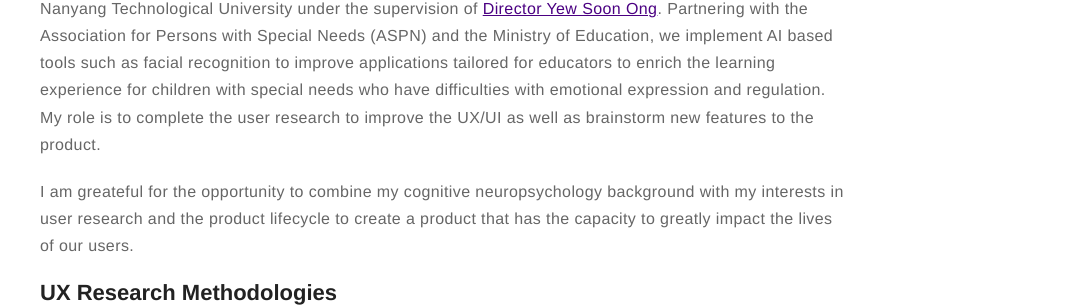
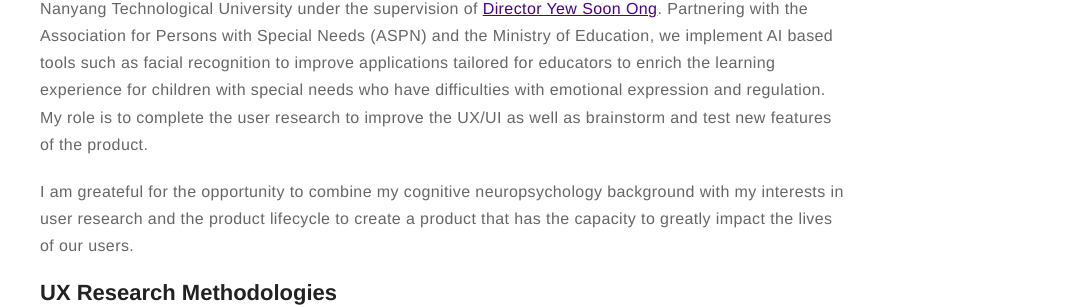
Before and after one commit to im-mel/im-mel.github.io, a Jekyll site: the page built from _posts/2020-02-01-Ong.markdown, in a window 1280 px wide. Shown: the part 422-729 px from the top of the page, without its empty margins (195-1280 px from the left). Built offline with Jekyll 4.4.1, drawn with Linux system fonts in a browser that asks for light colours; emoji names are drawn with the system emoji font.

Commit message:
Update 2020-02-01-Ong.markdown

```diff
--- a/_posts/2020-02-01-Ong.markdown
+++ b/_posts/2020-02-01-Ong.markdown
@@ -16,7 +16,7 @@ externalLink: false
 Click or tap [here](https://im-mel.github.io/assets/ASPN_Report.pdf) to view the full case study.
 
 ## Background
-Currently, working as a researcher in the Data Science and Artificial Intelligence Research (DSAIR) lab at Nanyang Technological University under the supervision of [Director Yew Soon Ong](https://www.a-star.edu.sg/About-A-STAR/corporate-profile/people/professor-ong-yew-soon). Partnering with the Association for Persons with Special Needs (ASPN) and the Ministry of Education, we implement AI based tools such as facial recognition to improve applications tailored for educators to enrich the learning experience for children with special needs who have difficulties with emotional expression and regulation. My role is to complete the user research to improve the UX/UI as well as brainstorm new features to the product.
+Currently, working as a researcher in the Data Science and Artificial Intelligence Research (DSAIR) lab at Nanyang Technological University under the supervision of [Director Yew Soon Ong](https://www.a-star.edu.sg/About-A-STAR/corporate-profile/people/professor-ong-yew-soon). Partnering with the Association for Persons with Special Needs (ASPN) and the Ministry of Education, we implement AI based tools such as facial recognition to improve applications tailored for educators to enrich the learning experience for children with special needs who have difficulties with emotional expression and regulation. My role is to complete the user research to improve the UX/UI as well as brainstorm and test new features of the product.
 
 I am greateful for the opportunity to combine my cognitive neuropsychology background with my interests in user research and the product lifecycle to create a product that has the capacity to greatly impact the lives of our users.
 
```
